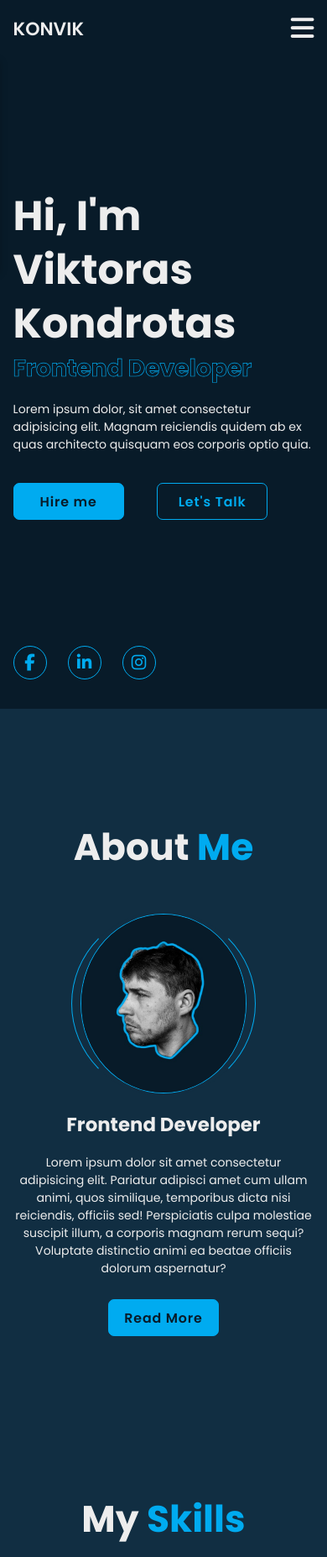
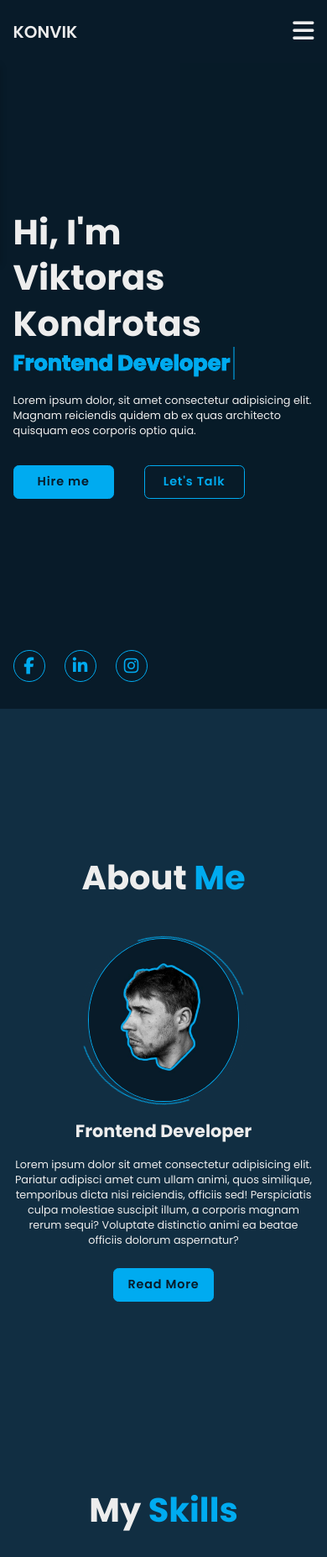
Before and after one commit to KondrotasViktoras/portfolio, a PHP site: page / in a window 390 px wide. Shown: the top 1854 px of the page at 84% size. Run offline with PHP 8.4, Linux system fonts and the light colour scheme; some web fonts are replaced.

Commit message:
Added Animations and Main Functionality

```diff
--- a/index.html
+++ b/index.html
@@ -17,32 +17,43 @@
   <body>
     <!-- Header design -->
     <header class="header">
-      <a href="#" class="logo">KONVIK</a>
-      <div><i class="fa-solid fa-bars" id="menu-icon"></i></div>
+      <a href="#" class="logo"
+        >KONVIK <span class="animate" style="--i: 1"></span
+      ></a>
+      <div id="menu-icon">
+        <i id="burger" class="fa-solid fa-bars"></i>
+        <span class="animate" style="--i: 2"></span>
+      </div>
       <nav class="navbar">
         <a href="#home" class="active">Home</a>
         <a href="#about">About</a>
         <a href="#skills">Skills</a>
         <a href="#contact">Contact</a>
-
         <span class="active-nav"></span>
+        <span class="animate" style="--i: 2"></span>
       </nav>
     </header>
-    <section class="home" id="home">
+    <section class="home show-animate" id="home">
       <div class="home-content">
-        <h1>Hi, I'm <span>Viktoras Kondrotas</span></h1>
+        <h1>
+          Hi, I'm <span>Viktoras Kondrotas</span
+          ><span class="animate" style="--i: 2"></span>
+        </h1>
         <div class="text-animate">
           <h3>Frontend Developer</h3>
+          <span class="animate" style="--i: 3"></span>
         </div>
         <p>
           Lorem ipsum dolor, sit amet consectetur adipisicing elit. Magnam
           reiciendis quidem ab ex quas architecto quisquam eos corporis optio
           quia.
+          <span class="animate" style="--i: 4"></span>
         </p>
 
         <div class="btn-box">
           <a href="#" class="btn">Hire me</a>
           <a href="#" class="btn">Let's Talk</a>
+          <span class="animate" style="--i: 5"></span>
         </div>
       </div>
 
@@ -50,9 +61,11 @@
         <a href=""><i class="fa-brands fa-facebook-f"></i></a>
         <a href=""><i class="fa-brands fa-linkedin-in"></i></a>
         <a href=""><i class="fa-brands fa-instagram"></i></a>
+        <span class="animate" style="--i: 6"></span>
       </div>
 
       <div class="home-imgHover"></div>
+      <span class="animate home-img" style="--i: 7"></span>
     </section>
 
     <!-- about section design -->
--- a/script.js
+++ b/script.js
@@ -1,7 +1,8 @@
-// toogle icon navbar
-
-let menuIcon = document.querySelector("#menu-icon");
+// Toggle icon navbar
+let menuIcon = document.querySelector("#burger");
 let navbar = document.querySelector(".navbar");
+let sections = document.querySelectorAll("section");
+let navLinks = document.querySelectorAll("header nav a");
 
 menuIcon.onclick = () => {
   if (menuIcon.classList.contains("fa-bars")) {
@@ -14,32 +15,39 @@ menuIcon.onclick = () => {
   navbar.classList.toggle("active");
 };
 
-// scroll section
-let section = document.querySelectorAll("section");
-let navLinks = document.querySelectorAll("header nav a");
+// Scroll section
+window.onscroll = () => {
+  let top = window.scrollY;
 
-window.onscroll = () => {
-  section.forEach((sec) => {
-    let top = window.scrollY;
-    let offset = set.offsetTop - 100;
+  sections.forEach((sec) => {
+    let offset = sec.offsetTop - 100;
     let height = sec.offsetHeight;
     let id = sec.getAttribute("id");
 
-    if (top >= offset && top < offset + heigth) {
-      // active navbar links
-      navLinks.forEach((links) => {
-        links.classList.remove("active");
-        document
-          .querySelector("header nav a[href*=" + id + "]")
-          .classList.add("active");
+    if (top >= offset && top < offset + height) {
+      // Active navbar links
+      navLinks.forEach((link) => {
+        link.classList.remove("active");
       });
+      document
+        .querySelector("header nav a[href='#" + id + "']")
+        .classList.add("active");
+
+      // Active sections for animation on scroll
+      sec.classList.add("show-animate");
+    } else {
+      sec.classList.remove("show-animate");
     }
   });
+
+  // Sticky header
+  let header = document.querySelector("header");
+  header.classList.toggle("sticky", top > 100);
+
+  // Remove toggle icon and navbar when click navbar links (scroll)
+  if (menuIcon.classList.contains("fa-xmark")) {
+    menuIcon.classList.remove("fa-xmark");
+    menuIcon.classList.add("fa-bars");
+    navbar.classList.remove("active");
+  }
 };
-
-window.onscroll = () => {
-  //sticky header
-  let header = document.querySelector("header");
-
-  header.classList.toggle("sticky", window.scrollY > 100);
-};
--- a/style.css
+++ b/style.css
@@ -47,11 +47,15 @@ body {
 }
 
 .logo {
+  position: relative;
   font-size: 2.5rem;
   color: var(--text-color);
   font-weight: 600;
 }
+/* .navbar {
+  position: relative;
 
+} */
 .navbar a {
   font-size: 1.7rem;
   color: var(--text-color);
@@ -66,6 +70,7 @@ body {
 }
 
 #menu-icon {
+  /* position: relative; */
   font-size: 3.6rem;
   color: var(--text-color);
   cursor: pointer;
@@ -88,9 +93,12 @@ section {
 
 .home-content {
   max-width: 60rem;
+  z-index: 99;
 }
 
 .home-content h1 {
+  position: relative;
+  display: inline-block;
   font-size: 5.6rem;
   font-weight: 700;
   line-height: 1.3;
@@ -110,9 +118,29 @@ section {
   font-weight: 700;
   color: transparent;
   -webkit-text-stroke: 0.7px var(--main-color);
+  background-image: linear-gradient(var(--main-color), var(--main-color));
+  background-repeat: no-repeat;
+  -webkit-background-clip: text;
+  background-position: -33rem 0;
+  animation: homeBgText 6s linear infinite;
+  animation-delay: 2s;
+}
+
+.home-content .text-animate h3::before {
+  content: "";
+  position: absolute;
+  top: 0;
+  left: 0;
+  width: 0;
+  height: 100%;
+  border-right: 2px solid var(--main-color);
+  z-index: -1;
+  animation: homeCursorText 6s linear infinite;
+  animation-delay: 2s;
 }
 
 .home-content p {
+  position: relative;
   font-size: 1.6rem;
   margin: 2rem 0 4rem;
 }
@@ -248,6 +276,7 @@ section {
 }
 
 .heading {
+  position: relative;
   font-size: 5rem;
   margin-bottom: 3rem;
   text-align: center;
@@ -285,6 +314,7 @@ span {
   border-bottom: 0.2rem solid var(--second-bg-color);
   border-left: 0.2rem solid var(--main-color);
   border-right: 0.2rem solid var(--main-color);
+  animation: aboutSpinner 8s linear infinite;
 }
 
 .about-content {
@@ -542,6 +572,29 @@ span {
   color: var(--main-color);
 }
 
+/* ANIMATION RELOAD AND SCROLL */
+.animate {
+  position: absolute;
+  top: 0;
+  right: 0;
+  width: 100%;
+  height: 100%;
+  background: var(--bg-color);
+  z-index: 98;
+}
+
+.animate.home-img {
+  width: 50%;
+}
+
+.logo .animate,
+.navbar .animate,
+#menu-icon .animate,
+.home.show-animate .animate {
+  animation: showRight 1s ease forwards;
+  animation-delay: calc(0.3s * var(--i));
+}
+
 /* BREAKPOINTS */
 
 @media (max-width: 1200px) {
@@ -626,6 +679,109 @@ span {
     transform: translateX(0);
     transition-delay: 0.25s;
   }
+  .home-imgHover {
+    pointer-events: none;
+    background: var(--bg-color);
+    opacity: 0.6;
+  }
 }
 
-/* 1.21.37 */
+@media (max-width: 520px) {
+  html {
+    font-size: 50%;
+  }
+
+  .home-content h1 {
+    display: flex;
+    flex-direction: column;
+  }
+
+  .home-sci {
+    width: 160px;
+  }
+
+  .home-sci a {
+    width: 38px;
+    height: 38px;
+  }
+}
+
+@media (max-width: 462px) {
+  .home-content h1 {
+    font-size: 5.2rem;
+  }
+
+  .contact form .input-box .input-field {
+    width: 100%;
+  }
+
+  .footer {
+    flex-direction: column-reverse;
+  }
+
+  .footer p {
+    margin-top: 2rem;
+    text-align: center;
+  }
+}
+
+@media (max-width: 371px) {
+  .home {
+    justify-content: center;
+  }
+
+  .home-content {
+    display: flex;
+    align-items: center;
+    flex-direction: column;
+    text-align: center;
+  }
+
+  .home-content h1 {
+    font-size: 5rem;
+  }
+}
+
+/* KEYFRAMES ANIMATION  */
+@keyframes homeBgText {
+  0%,
+  10%,
+  100% {
+    background-position: -33rem 0;
+  }
+  65%,
+  85% {
+    background-position: 0 0;
+  }
+}
+
+@keyframes homeCursorText {
+  0%,
+  10%,
+  100% {
+    width: 0;
+  }
+  65%,
+  78%,
+  85% {
+    width: 100%;
+    opacity: 1;
+  }
+
+  75%,
+  81% {
+    opacity: 0;
+  }
+}
+
+@keyframes aboutSpinner {
+  100% {
+    transform: translate(-50%, -50%) rotate(360deg);
+  }
+}
+
+@keyframes showRight {
+  100% {
+    width: 0;
+  }
+}
```
Also changed, not shown: other parts of index.html (+26 -6 lines), contact.php (added, +55 -0 lines).
